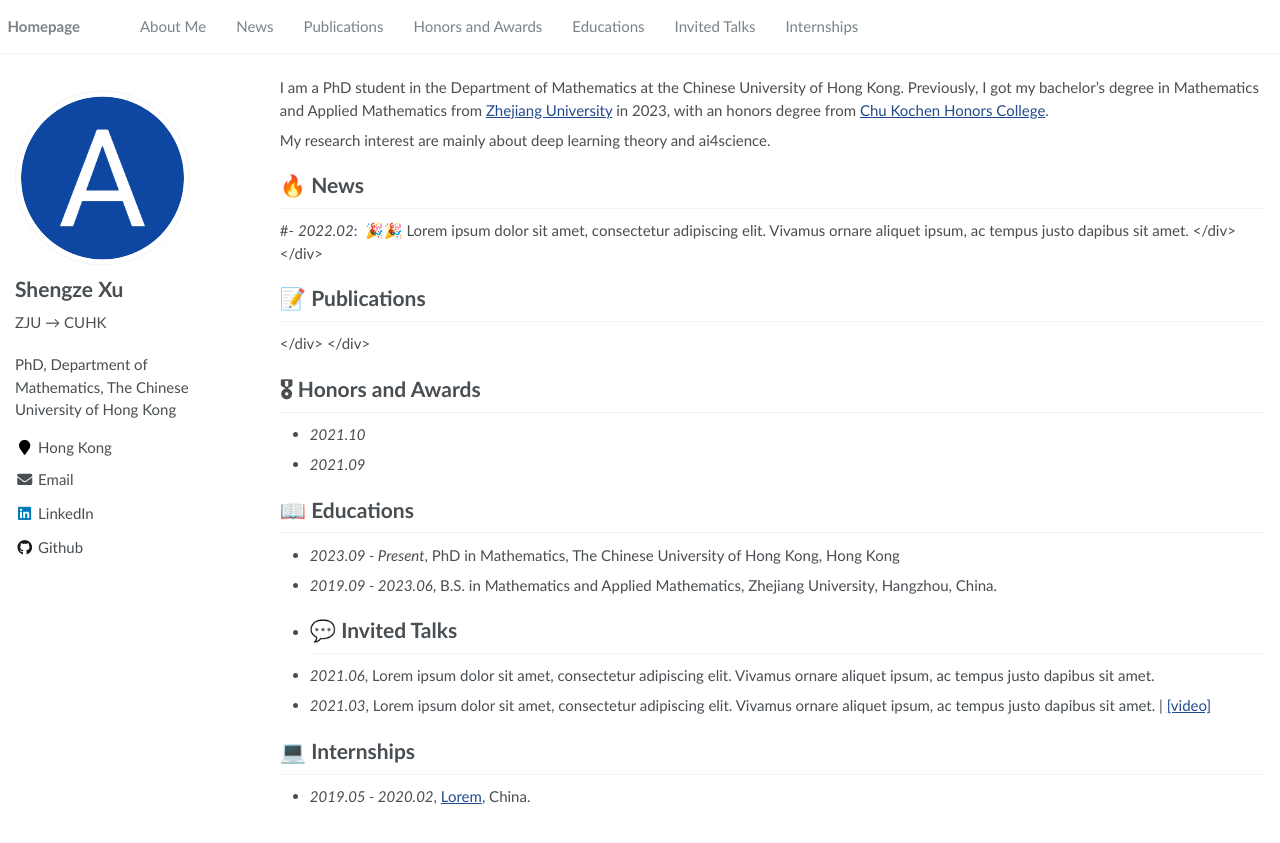
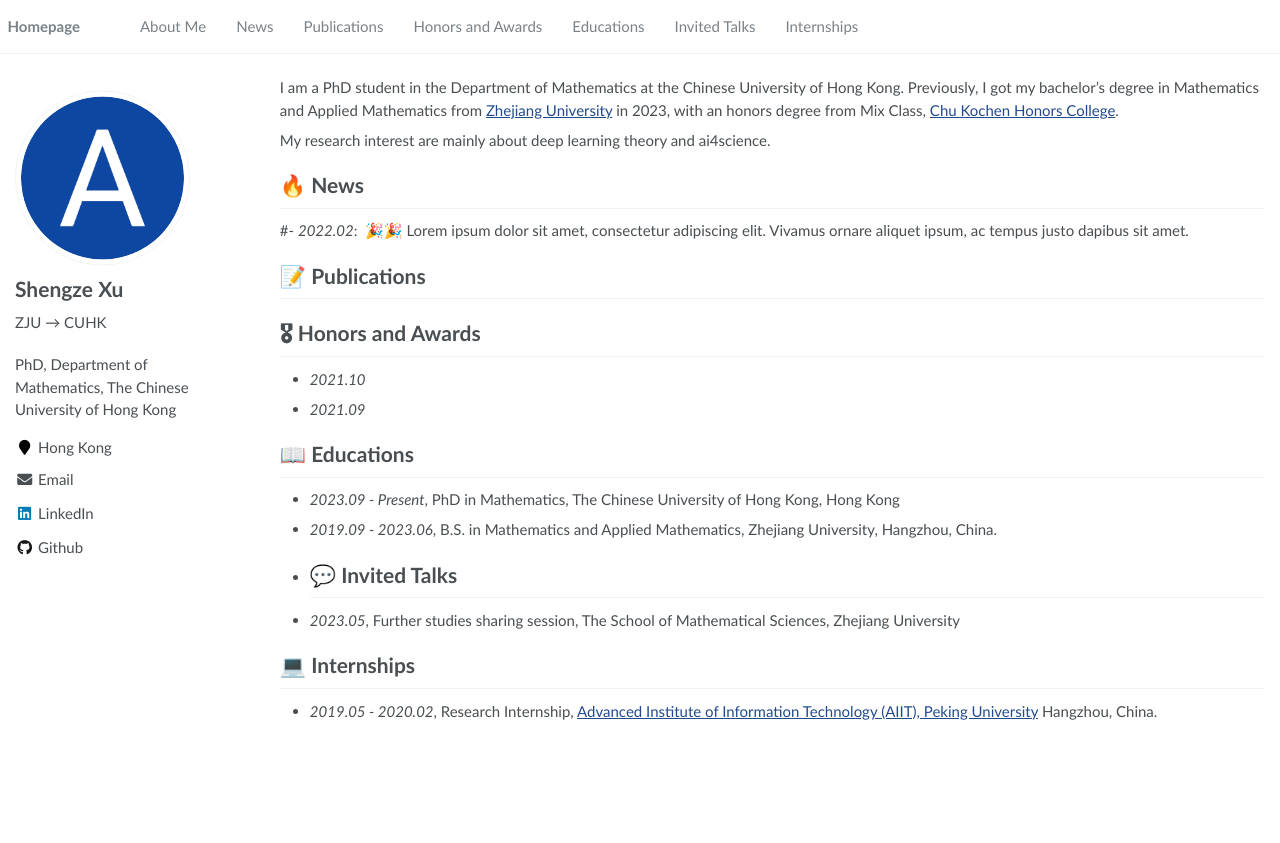
Before and after one commit to shengze-xu/shengze-xu.github.io, a Jekyll site: the page built from _pages/about.md, in a window 1280 px wide. Shown: the top 843 px of the page. Built offline with Jekyll 4.4.1, drawn with Linux system fonts in a browser that asks for light colours.

Commit message:
Update about.md

```diff
--- a/_pages/about.md
+++ b/_pages/about.md
@@ -17,20 +17,16 @@ redirect_from:
 
 <span class='anchor' id='about-me'></span>
 
-I am a PhD student in the Department of Mathematics at the Chinese University of Hong Kong. Previously, I got my bachelor's degree in Mathematics and Applied Mathematics from <a href="https://www.zju.edu.cn/english/" target="_blank">Zhejiang University</a> in 2023, with an honors degree from <a href="http://ckc.zju.edu.cn/ckcen/wbout/list.htm" target="_blank">Chu Kochen Honors College</a>.
+I am a PhD student in the Department of Mathematics at the Chinese University of Hong Kong. Previously, I got my bachelor's degree in Mathematics and Applied Mathematics from <a href="https://www.zju.edu.cn/english/" target="_blank">Zhejiang University</a> in 2023, with an honors degree from Mix Class, <a href="http://ckc.zju.edu.cn/ckcen/wbout/list.htm" target="_blank">Chu Kochen Honors College</a>.
 
 My research interest are mainly about deep learning theory and ai4science.
 
 
 # 🔥 News
 #- *2022.02*: &nbsp;🎉🎉 Lorem ipsum dolor sit amet, consectetur adipiscing elit. Vivamus ornare aliquet ipsum, ac tempus justo dapibus sit amet.
-</div>
-</div>
 
 # 📝 Publications
 
-</div>
-</div>
 
 # 🎖 Honors and Awards
 - *2021.10*
@@ -42,8 +38,7 @@ My research interest are mainly about deep learning theory and ai4science.
 - *2019.09 - 2023.06*, B.S. in Mathematics and Applied Mathematics, Zhejiang University, Hangzhou, China.
 -
 # 💬 Invited Talks
-- *2021.06*, Lorem ipsum dolor sit amet, consectetur adipiscing elit. Vivamus ornare aliquet ipsum, ac tempus justo dapibus sit amet.
-- *2021.03*, Lorem ipsum dolor sit amet, consectetur adipiscing elit. Vivamus ornare aliquet ipsum, ac tempus justo dapibus sit amet.  \| [\[video\]](https://github.com/)
+- *2023.05*, Further studies sharing session, The School of Mathematical Sciences, Zhejiang University
 
 # 💻 Internships
-- *2019.05 - 2020.02*, [Lorem](https://github.com/), China.
+- *2019.05 - 2020.02*, Research Internship, <a href="https://aiit.org.cn/p_enPage" target="_blank">Advanced Institute of Information Technology (AIIT), Peking University</a> Hangzhou, China.
```
